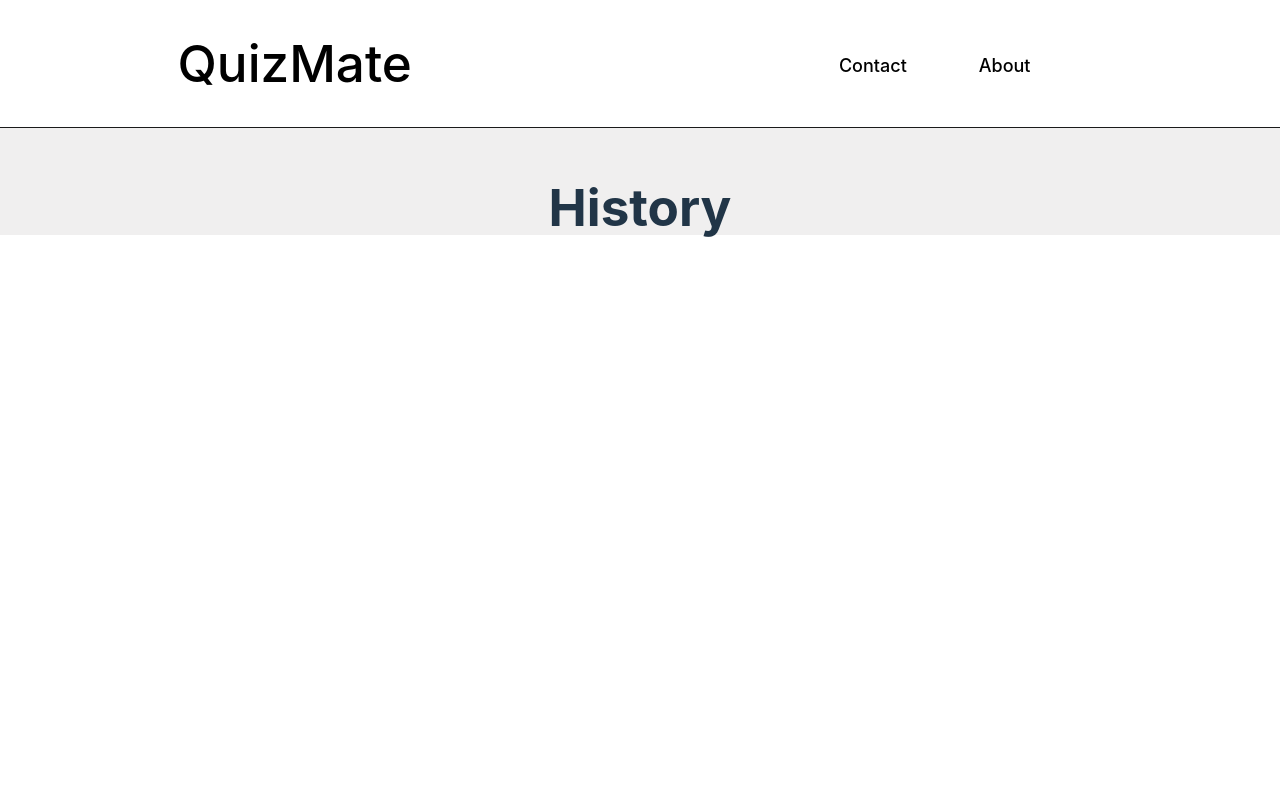
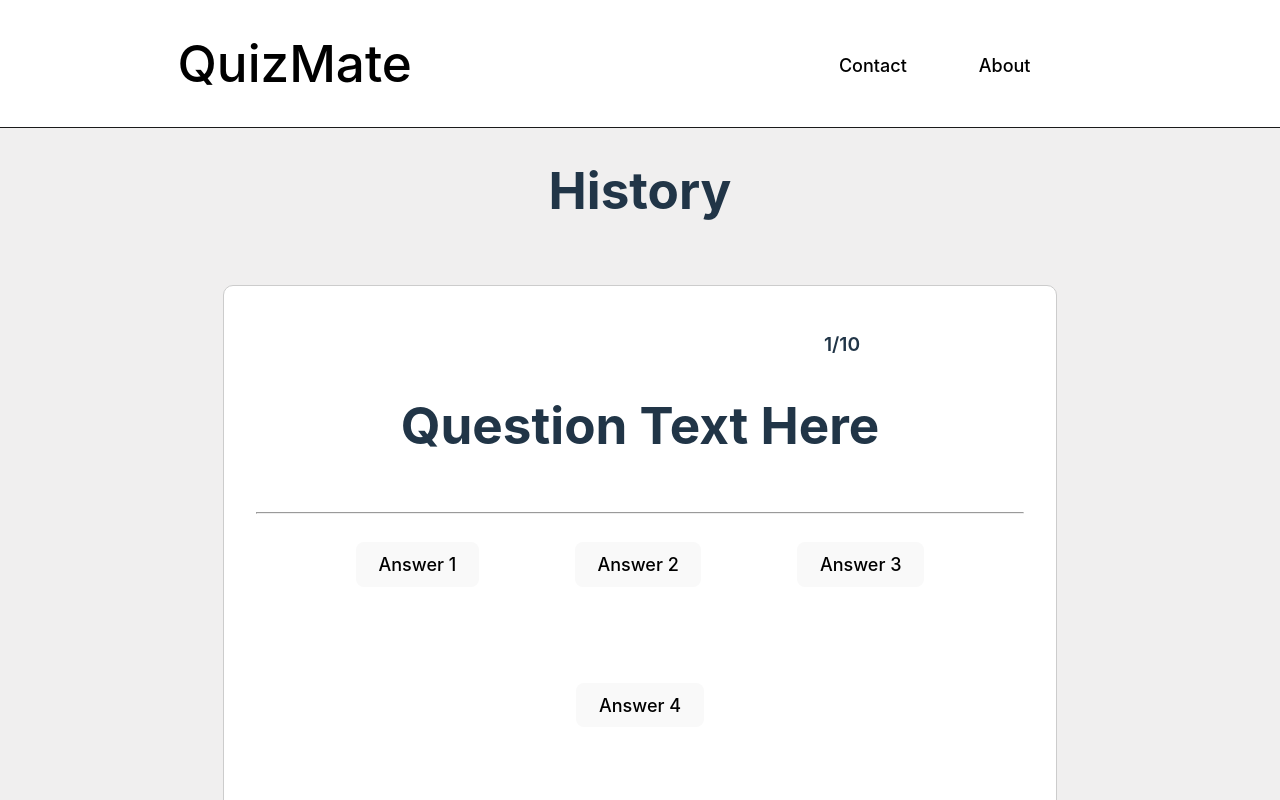
Before and after one commit to BryJime/practice-quiz-app, a React (Vite) app in the folder practice-project-quiz-app/: page / in a window 1280 px wide. Both pictures are taken after a click on the button "History". Shown: the top 800 px of the page. Built offline with nearby package versions, Linux system fonts and the light colour scheme.

Commit message:
Updated QuizPage UI theme

```diff
--- a/practice-project-quiz-app/src/components/Home.jsx
+++ b/practice-project-quiz-app/src/components/Home.jsx
@@ -19,7 +19,6 @@ function Home() {
         <div className="make-your-own-banner">
             <h2 className='make-your-own-header'> Make Your Own Quiz! </h2>
             <button className="make-your-own-button" onClick={() => handleStartNow()}>Start Now</button>
-
         </div>
 
     </>;
--- a/practice-project-quiz-app/src/components/QuizPage.jsx
+++ b/practice-project-quiz-app/src/components/QuizPage.jsx
@@ -8,14 +8,53 @@ function QuizPage() {
   const { state } = useLocation();
   const { category } = state;
 
+  let findCategoryQuestions = () => {
 
+  }
 
   console.log();
 
   return (
     <>
-      <div>
-        <h1 className="quizpage-header"> {category} </h1>
+      <div className="quizpage-container">
+
+        <div>
+          <h1 className="quizpage-header"> {category} </h1>
+        </div>
+
+        <article className="quiz-question-container">
+
+          <div className="quiz-question-header">
+            <div className="quiz-question-text-container">
+              <h1 className="quiz-question-number"> 1/10 </h1>
+              <h1 className="quiz-question-text"> Question Text Here </h1>
+            </div>
+          </div>
+
+          <hr />
+
+          <br />
+
+          <div className="quiz-answer-buttons-container">
+            <button className="quiz-answer-button"> Answer 1 </button>
+            <button className="quiz-answer-button"> Answer 2 </button>
+            <button className="quiz-answer-button"> Answer 3 </button>
+            <button className="quiz-answer-button"> Answer 4 </button>
+          </div>
+
+          <br />
+
+
+          <div className="submit-button-container">
+            <button className="submit-answer-button"> Submit </button>
+          </div>
+
+          <section className="quiz-answer-feedback-container">
+            <h2 className="quiz-answer-feedback"> Correct or Incorrect </h2>
+          </section>
+
+        </article>
+
       </div>
     </>
   );
--- a/practice-project-quiz-app/src/index.css
+++ b/practice-project-quiz-app/src/index.css
@@ -33,14 +33,11 @@ button {
   font-size: 1em;
   font-weight: 500;
   font-family: inherit;
-  background-color: #1a1a1a;
   cursor: pointer;
   transition: border-color 0.25s;
 }
 
-button:hover {
-  border-color: #646cff;
-}
+
 
 button:focus,
 button:focus-visible {
@@ -153,9 +150,66 @@ button:focus-visible {
   background-color: rgb(68, 106, 142);
 }
 
-.quizpage-header {
+.quizpage-container {
+  display: flex;
+  flex-direction: column;
+  align-items: center;
+  justify-content: center;
+}
+
+.quiz-question-container {
+  justify-items: center;
+  width: 60%;
+  margin-top: 2em;
+  margin-bottom: 2em;
+  padding: 2em;
+  border: 1px solid #ccc;
+  border-radius: 10px;
+  background-color: #ffffff;
+}
+
+.quiz-question-number {
+  font-size: 1.2em;
+  font-weight: 600;
+  margin-right: 1em;
+  text-align: right;
+}
+
+.quiz-question-header {
+  display: flex;
+  justify-content: space-between;
+  align-items: center;
+  margin-bottom: 1em;
+}
+
+.quiz-answer-buttons-container {
+  display: flex;
+  flex-wrap: wrap;
+  justify-content: center;
+  gap: 6em;
+}
+
+.quiz-answer-button {
+
+  font-size: large;
+  color: rgb(0, 0, 0);
+}
+
+.quiz-answer-button:hover {
+  background-color: #d3d3d3;
+}
+
+.submit-button-container {
+  margin: 8%;
+  border-radius: 8px;
+
   text-align: center;
-  margin-top: 1em;
+}
+
+.submit-answer-button {
+  font-size: large;
+  color: white;
+  background-color: rgb(68, 106, 142);
 }
 
 
@@ -175,7 +229,4 @@ button:focus-visible {
   }
 }
 
-@media (max-width: 1024px) {
-
-
-}
+@media (max-width: 1024px) {}
```
